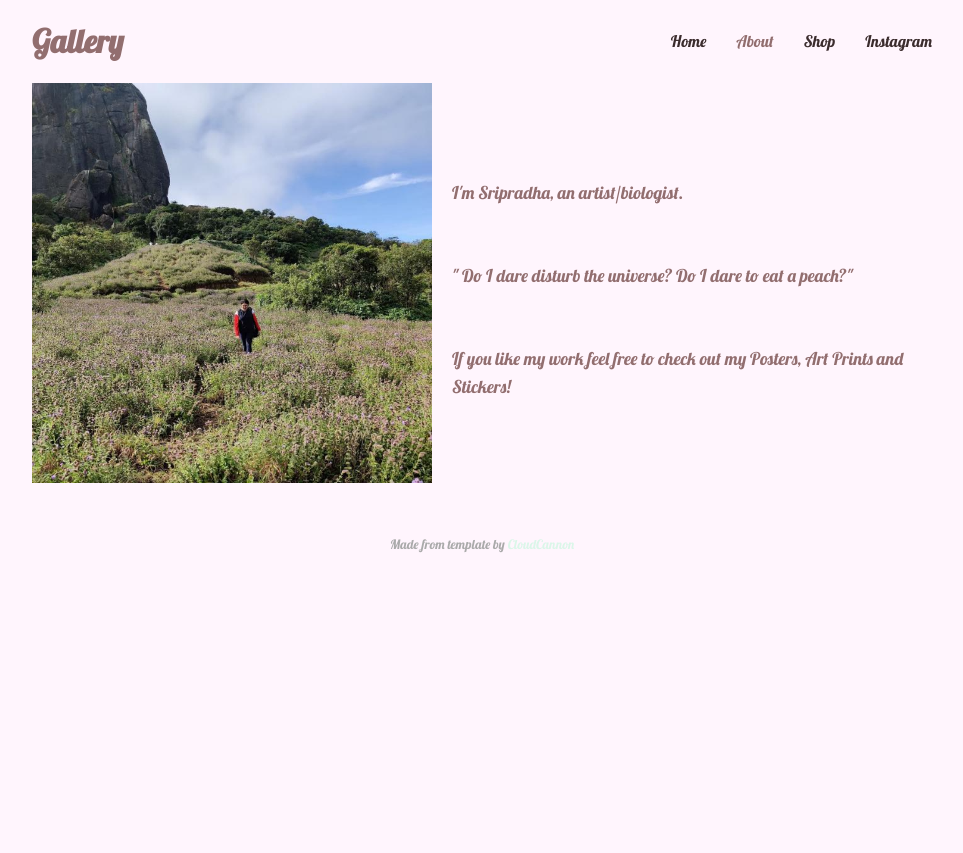
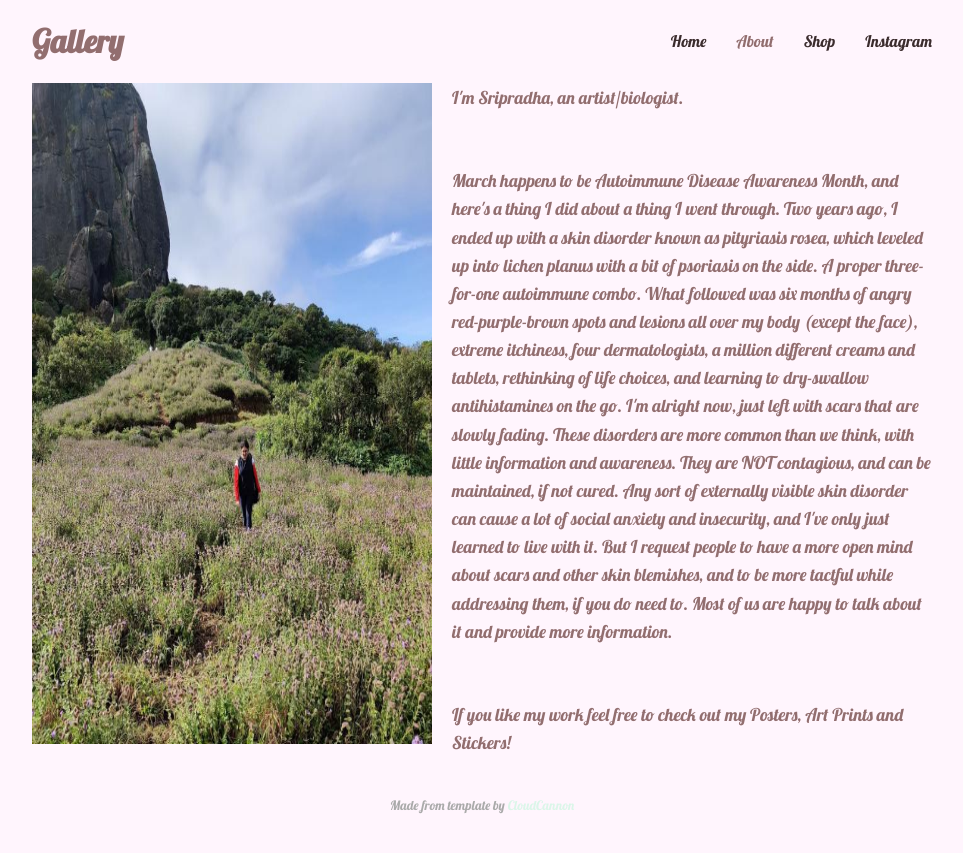
Before and after one commit to spdemergency/spdemergency.github.io, a Jekyll site: the page built from about.html, in a window 1280 px wide. Shown: the top 853 px of the page, without its empty margins (158-1121 px from the left). Built offline with Jekyll 4.4.1, drawn with Linux system fonts in a browser that asks for light colours.

Commit message:
Update about.html

```diff
--- a/about.html
+++ b/about.html
@@ -7,7 +7,11 @@ title: About
 		<div class="editable">
 			<p>I'm Sripradha, an artist/biologist.</p>
 <br/>
-				<p>" Do I dare disturb the universe? Do I dare to eat a peach?" </p>
+				<p>March happens to be Autoimmune Disease Awareness Month, and here's a thing I did about a thing I went through.
+					Two years ago, I ended up with a skin disorder known as pityriasis rosea, which leveled up into lichen planus with a bit of psoriasis on the side. A proper three-for-one autoimmune combo.
+					What followed was six months of angry red-purple-brown spots and lesions all over my body (except the face), extreme itchiness, four dermatologists, a million different creams and tablets, rethinking of life choices, and learning to dry-swallow antihistamines on the go. I'm alright now, just left with scars that are slowly fading.
+					These disorders are more common than we think, with little information and awareness. They are NOT contagious, and can be maintained, if not cured. Any sort of externally visible skin disorder can cause a lot of social anxiety and insecurity, and I've only just learned to live with it. But I request people to have a more open mind about scars and other skin blemishes, and to be more tactful while addressing them, if you do need to.
+					Most of us are happy to talk about it and provide more information. </p>
 		<br/>
 					<p>If you like my work feel free to check out my Posters, Art Prints and Stickers!</p>
 
```
